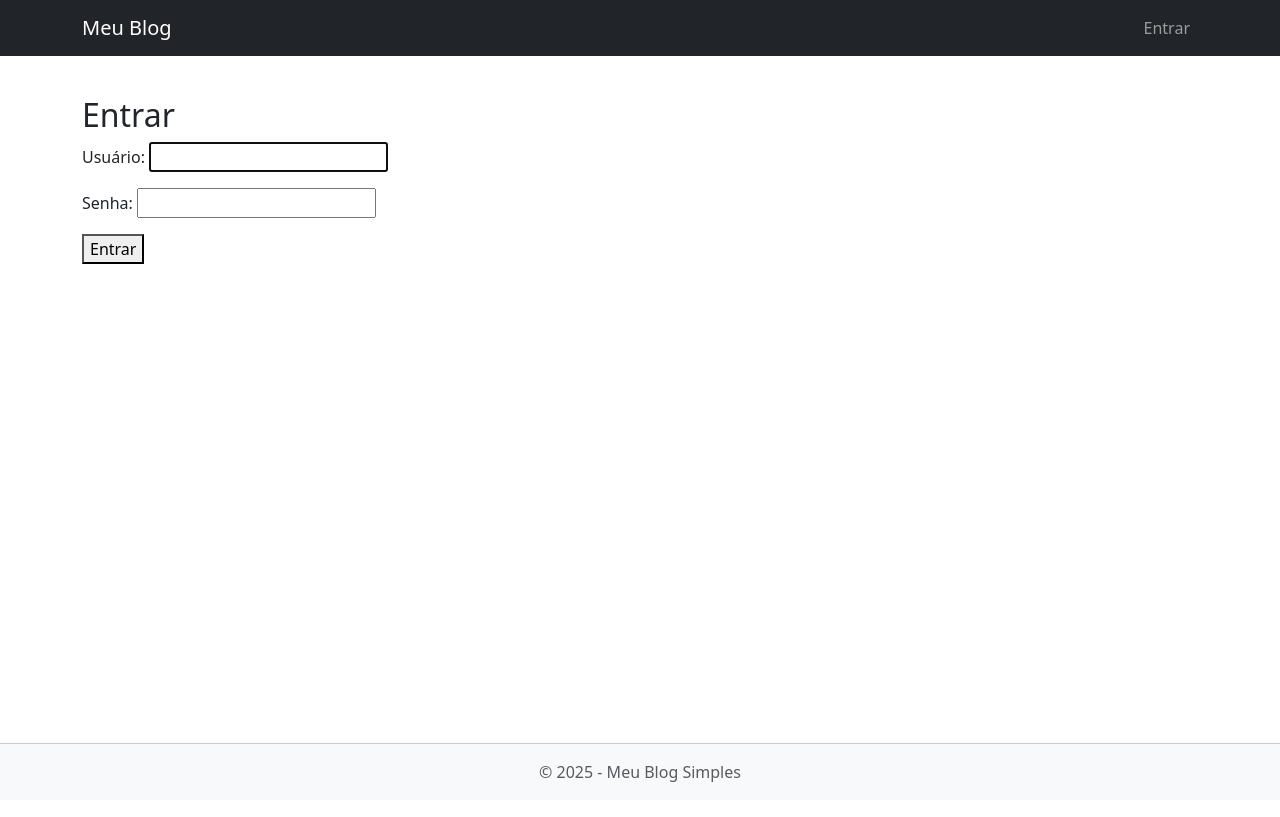
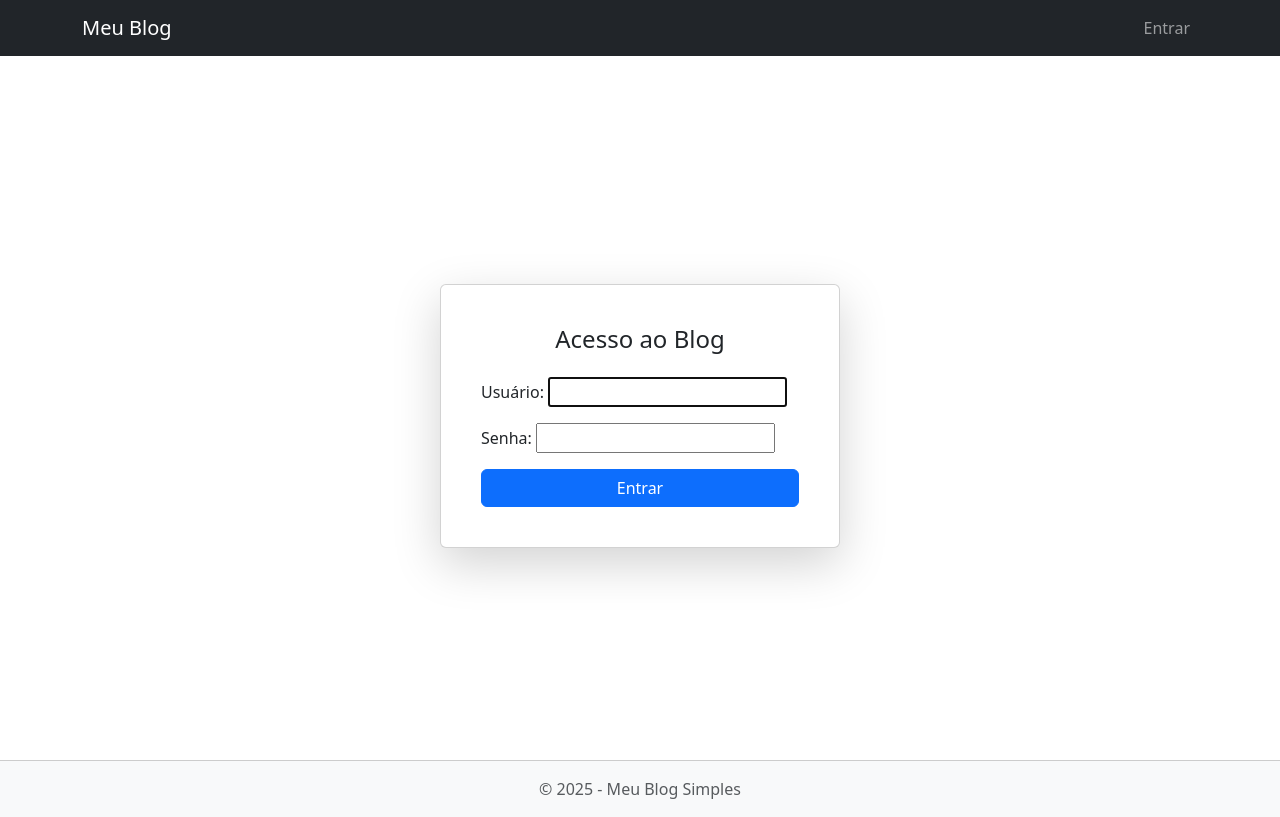
Before and after one commit to douglasinforj/blog_simples, a Django app: page /login/ in a window 1280 px wide. Before the commit the page ends 782 px from the top, so only its background shows below. Run offline with Django 5.2, Linux system fonts and the light colour scheme.

Commit message:
feat: personalizadno com bootstrap o form de login

```diff
--- a/templates/registration/login.html
+++ b/templates/registration/login.html
@@ -1,10 +1,28 @@
 {% extends "base.html" %}
 
 {% block content %}
-  <h2>Entrar</h2>
-  <form method="post">
-    {% csrf_token %}
-    {{ form.as_p }}
-    <button type="submit">Entrar</button>
-  </form>
+<div class="d-flex justify-content-center align-items-center" style="min-height: 80vh;">
+  <div class="card shadow-lg p-4" style="width: 100%; max-width: 400px;">
+    <div class="card-body">
+      <h4 class="card-title text-center mb-4">Acesso ao Blog</h4>
+      <form method="post">
+        {% csrf_token %}
+        {% for field in form %}
+          <div class="mb-3">
+            {{ field.label_tag }}
+            {{ field }}
+            {% if field.errors %}
+              <div class="text-danger small">
+                {{ field.errors }}
+              </div>
+            {% endif %}
+          </div>
+        {% endfor %}
+        <div class="d-grid">
+          <button type="submit" class="btn btn-primary">Entrar</button>
+        </div>
+      </form>
+    </div>
+  </div>
+</div>
 {% endblock %}
```
